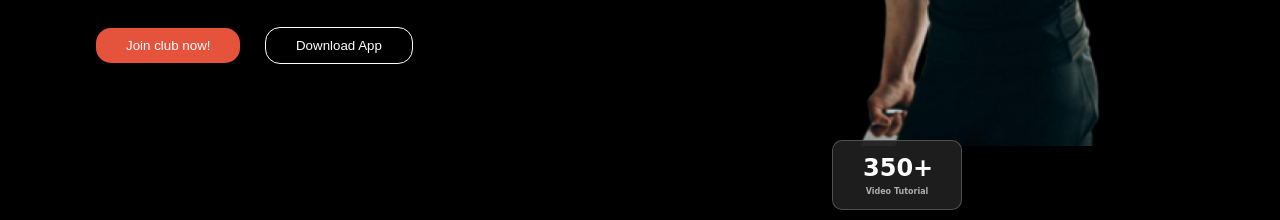
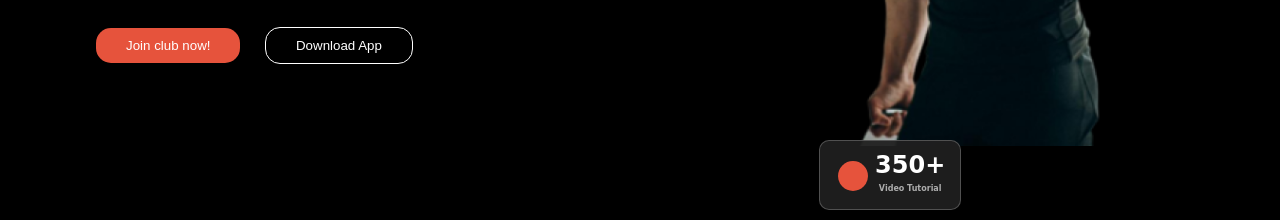
Before and after one commit to WebRiaz176/assignment-2-responsive-design, a plain HTML site: page index.html in a window 1280 px wide. Shown: the part 580-800 px from the top of the page. Drawn offline with Linux system fonts and the light colour scheme.

Commit message:
header-complete

```diff
--- a/index.html
+++ b/index.html
@@ -41,7 +41,12 @@
           <div class="bananer-image">
             <img src="images/Images 2.png" alt="">
           <button class="banner-btn-3"><span id="btn-text">500+</span><span id="btn-text-2">Free workout videos</span></button>
-          <button class="banner-btn-4"><span id="btn-text">350+</span><span id="btn-text-2">Video Tutorial</span></button>
+          <button class="banner-btn-4">
+            <div class="btn-container">
+            <p class="btn-shape"></p>
+            <div class="btn-text-container"><span id="btn-text">350+</span><span id="btn-text-3">Video Tutorial</span></div>
+            </div>
+          </button>
           </div>
         </div>
 
--- a/style.css
+++ b/style.css
@@ -147,24 +147,51 @@ span{
     color: #ffffff;
     position: absolute;
     z-index: 2;
-    padding: 10px 30px;
+    padding: 20px 70px;
     max-width: 130px;
     height: 70px;
     border-radius: 10px;
     border: 1px solid #ffffff3a;
-    left: 65%;
+    left: 64%;
     top: 90%;
     box-shadow: rgba(0, 0, 0, 0.534);
 }
-#btn-text{
+#btn-tex{
     font-size: 1.5rem;
     display: block;
     font-weight: 800;
     background-color: transparent;
+
 }
 
-#btn-text-2{
+#btn-text-3{
     font-size: .5rem;
     color: #ffffffa2;
     background-color: transparent;
 }
+
+
+.btn-container{
+    background-color: transparent;
+    display: grid;
+    grid-template-columns: repeat(2,1fr);
+    margin-right: 50px;
+    gap: 7px;
+    justify-content: center;
+
+}
+
+.btn-shape{
+    width: 30px;
+    height: 30px;
+    background-color: #E6533C;
+    border-radius: 50%;
+    margin-left: -30px;
+    margin-left: 3px;
+
+}
+
+.btn-text-container{
+    background-color: transparent;
+   margin-top: -10px;
+}
```
